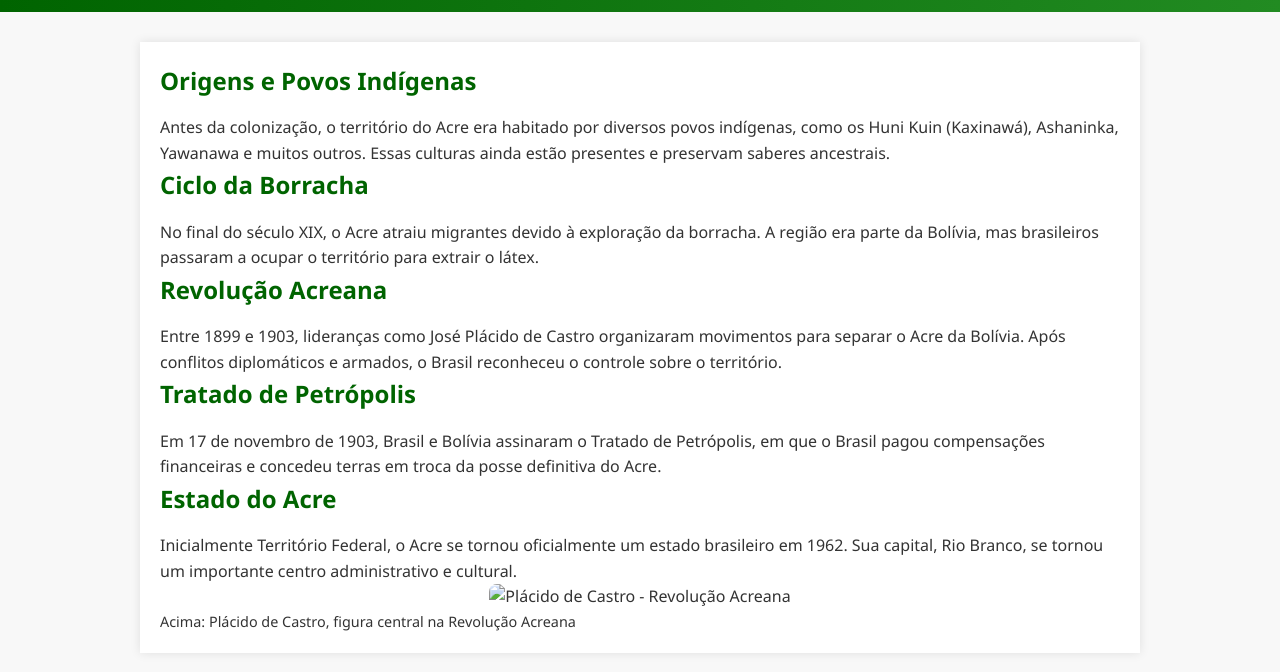
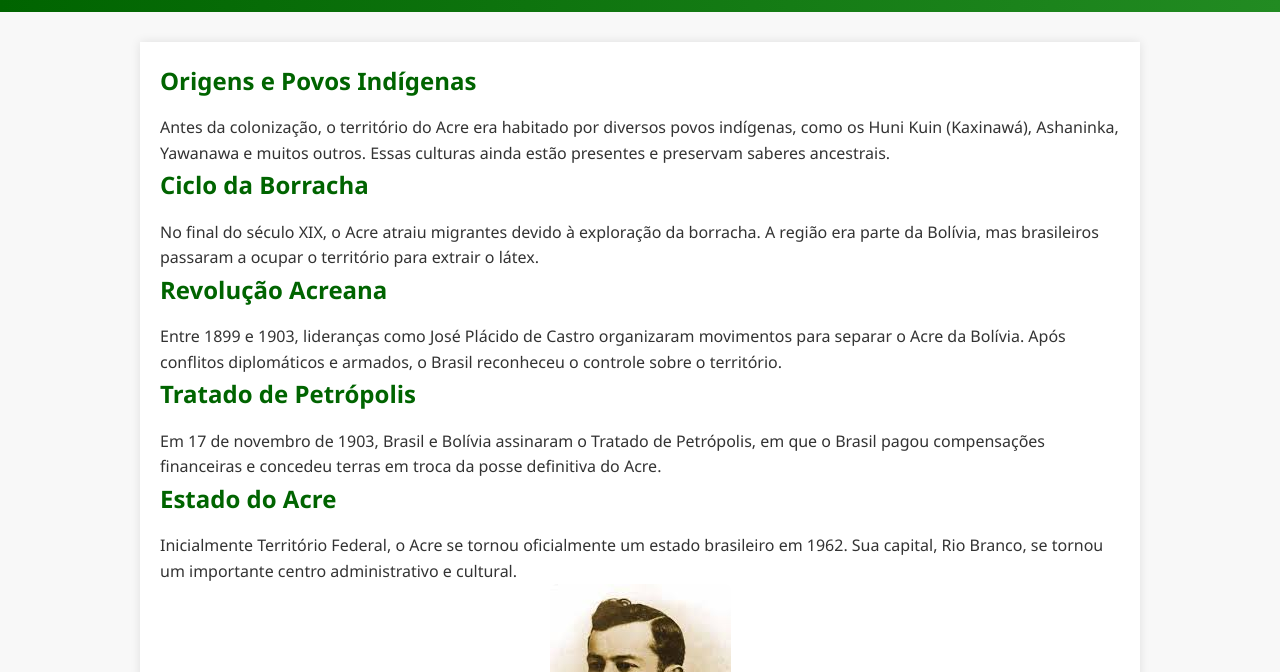
Before and after one commit to alifer2211/acre, a plain HTML site: page historia.html in a window 1280 px wide. Shown: the part 128-800 px from the top of the page. Drawn offline with Linux system fonts and the light colour scheme.

Commit message:
Update historia.html

```diff
--- a/historia.html
+++ b/historia.html
@@ -36,7 +36,7 @@
     <h2>Estado do Acre</h2>
     <p>Inicialmente Território Federal, o Acre se tornou oficialmente um estado brasileiro em 1962. Sua capital, Rio Branco, se tornou um importante centro administrativo e cultural.</p>
 
-    <p class="imgcentro"><img src="../imagem/placido-de-castro.jpeg" alt="Plácido de Castro - Revolução Acreana" /></p>
+    <p class="imgcentro"><img src="placido-de-castro.jpeg" alt="Plácido de Castro - Revolução Acreana" /></p>
 
     <p style="font-size: 0.9em;">Acima: Plácido de Castro, figura central na Revolução Acreana</p>
   </main>
```
